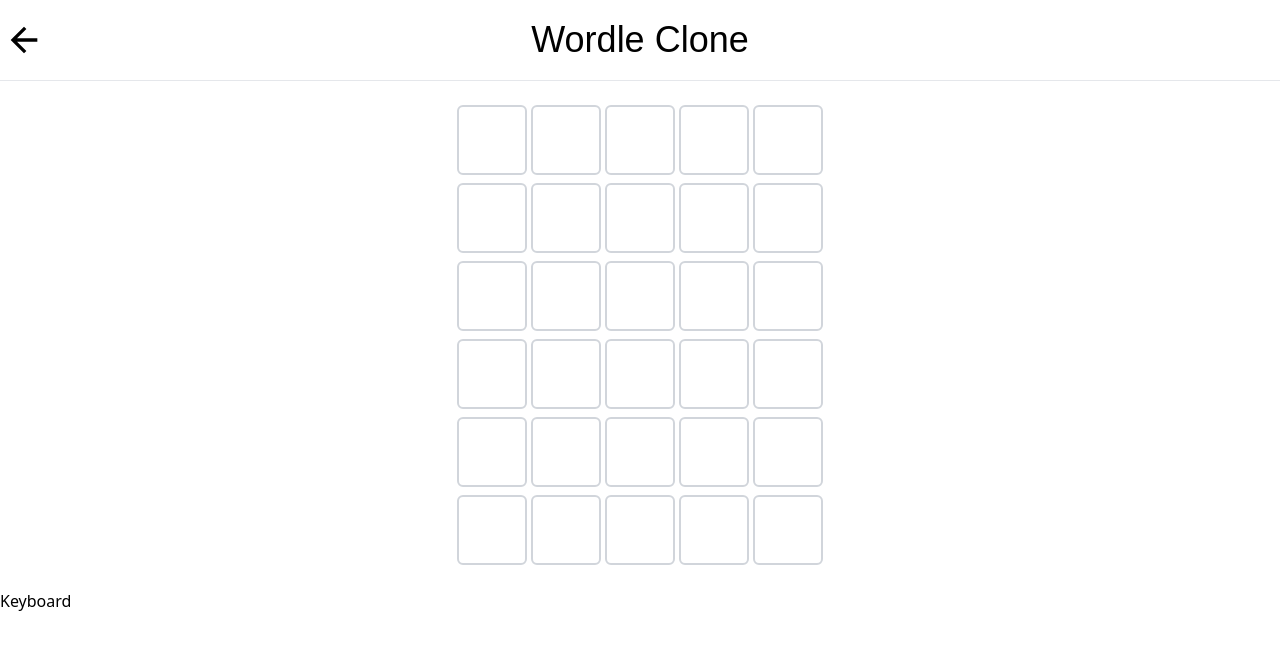
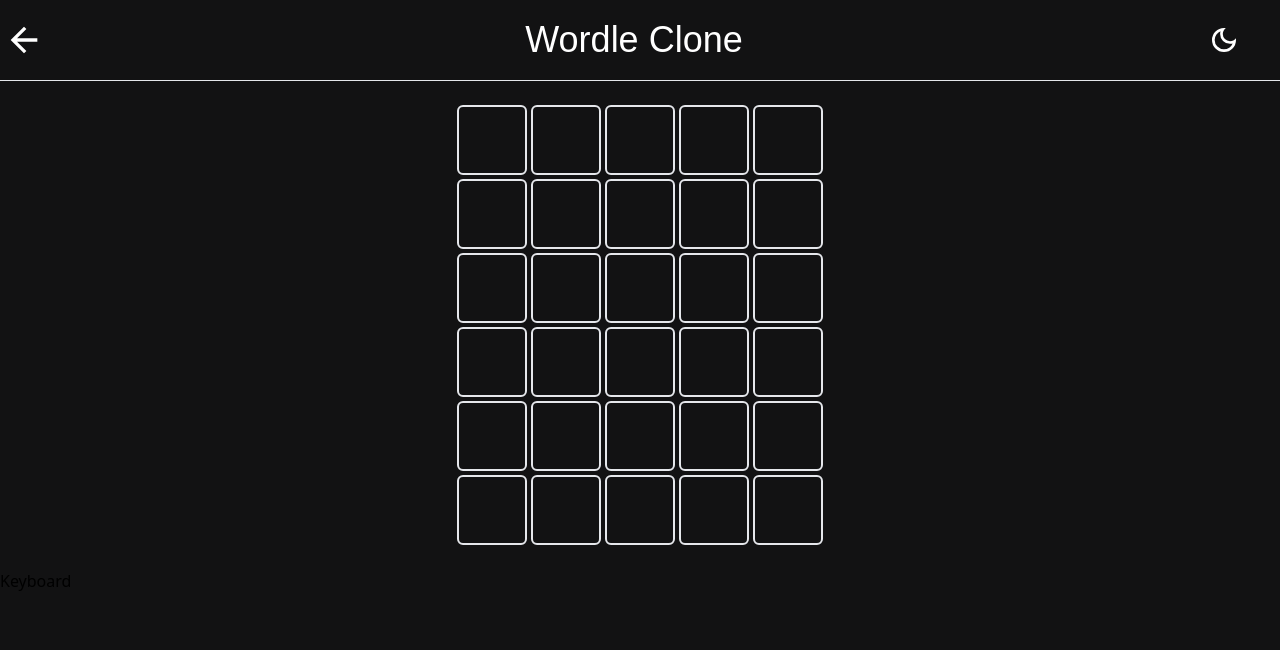
Before and after one commit to tomzvilla/wordle, a React (Vite) app: page / in a window 1280 px wide. Both pictures are taken after a click on the button "Play". Shown: the top 650 px of the page. Built offline with nearby package versions, Linux system fonts and the light colour scheme; a web font is replaced by a local one.

Commit message:
added dark mode and toggler

```diff
--- a/index.html
+++ b/index.html
@@ -1,5 +1,5 @@
 <!doctype html>
-<html lang="en">
+<html lang="en" class="dark">
   <head>
     <meta charset="UTF-8" />
     <link rel="icon" type="image/svg+xml" href="/favicon.ico" />
--- a/src/App.tsx
+++ b/src/App.tsx
@@ -14,7 +14,7 @@ const App = () => {
   const initGame = useAppSelector(state => state.game.initGame)
 
   return (
-    <>
+    <div className='min-h-screen bg-white dark:bg-[#121213] '>
       {!initGame ?
       <Home />
       :
@@ -26,7 +26,7 @@ const App = () => {
         <Keyboard />
       </>
       }
-    </>
+    </div>
   )
 }
 
--- a/src/components/GameScreen.tsx
+++ b/src/components/GameScreen.tsx
@@ -116,7 +116,8 @@ const GameScreen = () => {
 
 
   return (
-    <main className='w-full h-[80%] flex flex-col items-center justify-center py-5'>
+    <main className='w-full h-full flex flex-col items-center justify-center py-5 overflow-hidden'>
+      <div className='h-full'>
         {
           Array.from({ length: 6 }).map((_, index) => (
             <Row
@@ -128,6 +129,7 @@ const GameScreen = () => {
             />
           ))
         }
+      </div>
     </main>
   )
 }
--- a/src/components/Header.tsx
+++ b/src/components/Header.tsx
@@ -1,25 +1,26 @@
 import arrowBack from '../assets/img/arrow_back.svg'
 import { useAppDispatch } from '../hooks/hooks'
-import { uiActions } from '../store/ui-slice'
-
+import { gameActions } from '../store/game-slice'
+import ThemeToggle from './ThemeToggle'
 const Header = () => {
 
   const dispatch = useAppDispatch()
 
   const onClickHandler = (): void => {
-      dispatch(uiActions.quitGame())
+      dispatch(gameActions.quitGame())
   }
 
   return (
     <nav className='flex items-center justify-center w-full py-5 border-b font-sans-serif'>
-        <div onClick={onClickHandler} className='cursor-pointer fixed left-1 hover:bg-gray-200 hover:rounded-full'>
-          <img className='w-[40px]' src={arrowBack} alt="" />
+        <div onClick={onClickHandler} className='cursor-pointer fixed left-1 hover:bg-gray-200 hover:rounded-full dark:hover:bg-[#2c2b2b]'>
+          <img className='w-[40px] dark:invert' src={arrowBack} alt="" />
         </div>
-        <div className=''>
-            <h1 className='text-4xl font-vacer text-center'>
+        <div>
+            <h1 className='text-4xl font-vacer text-center dark:text-white'>
                 Wordle Clone
             </h1>
         </div>
+        <ThemeToggle />
     </nav>
   )
 }
--- a/src/components/Row.tsx
+++ b/src/components/Row.tsx
@@ -37,11 +37,11 @@ const Row: React.FC<RowProps> = ({ letters, styles, rowCompleted, shouldShake })
                 letters.map( (letter, index) => (
                     <div
                         style={{ animationDelay: `${index * 400}ms` }}
-                        className={`w-[70px] h-[70px] mx-0.5 p-0 rounded-md flex items-center justify-center border-2 border-gray-300 ${defaultStyles[index]} ${rowCompleted ? `animate-flip` : ''}`}
+                        className={`w-[70px] h-[70px] mx-0.5 p-0 rounded-md flex items-center justify-center border-2 ${defaultStyles[index]} ${rowCompleted ? `animate-flip` : ''}`}
                         key={index}
                         onAnimationEnd={() => handleAnimationEnd(index)}
                     >
-                        <div className='text-4xl font-bold'>
+                        <div className='text-4xl font-bold dark:text-white'>
                         {letter}
                         </div>
                     </div>
--- /dev/null
+++ b/src/components/ThemeToggle.tsx
@@ -0,0 +1,35 @@
+import { useEffect, useState } from "react";
+import darkIcon from '../assets/img/dark-icon.svg'
+import lightIcon from '../assets/img/light-icon.svg'
+
+interface ITheme {
+    theme: 'dark' | 'light'
+}
+
+const ThemeToggle = () => {
+
+    const [currentTheme, setCurrentTheme] = useState<ITheme>({theme: 'light'})
+
+    useEffect(() => {
+        const root = window.document.documentElement;
+        root.classList.toggle('dark');
+
+      }, [currentTheme]);
+
+    const switchTheme = (): void => {
+        setCurrentTheme(prevTheme => {
+            return currentTheme.theme === 'light' ? { theme: 'dark' } : { theme: 'light' }
+        })
+
+    }
+    return (
+        <div className="flex flex-col justify-center ml-3">
+            <button className='absolute right-10 cursor-pointer' onClick={switchTheme}>
+                <img src={darkIcon} alt="turn light mode" className="hidden dark:block dark:invert"/>
+                <img src={lightIcon} alt="turn dark mode" className="block dark:hidden "/>
+            </button>
+        </div>
+    )
+}
+
+export default ThemeToggle
--- a/src/store/game-slice.ts
+++ b/src/store/game-slice.ts
@@ -80,6 +80,9 @@ const gameSlice = createSlice({
                 return rowStyles;
             });
             state.styles = newStyles;
+        },
+        quitGame(state) {
+            state.initGame = false;
         }
     }
 });
--- a/src/store/ui-slice.ts
+++ b/src/store/ui-slice.ts
@@ -49,7 +49,6 @@ const uiSlice = createSlice({
             state.alertText.gameWord = action.payload?.gameWord;
         },
         closeAlert(state) {
-            console.log('trying to close alert')
             state.showAlert = false;
         },
         togglePlayingAnimation(state) {
--- a/tailwind.config.js
+++ b/tailwind.config.js
@@ -4,6 +4,7 @@ export default {
     "./index.html",
     "./src/**/*.{js,ts,jsx,tsx}",
   ],
+  darkMode: 'class',
   theme: {
     extend: {
       fontFamily: {
```
Also changed, not shown: src/assets/img/dark-icon.svg (added), src/assets/img/light-icon.svg (added). Lines whose indentation alone changed are shown as unchanged.
